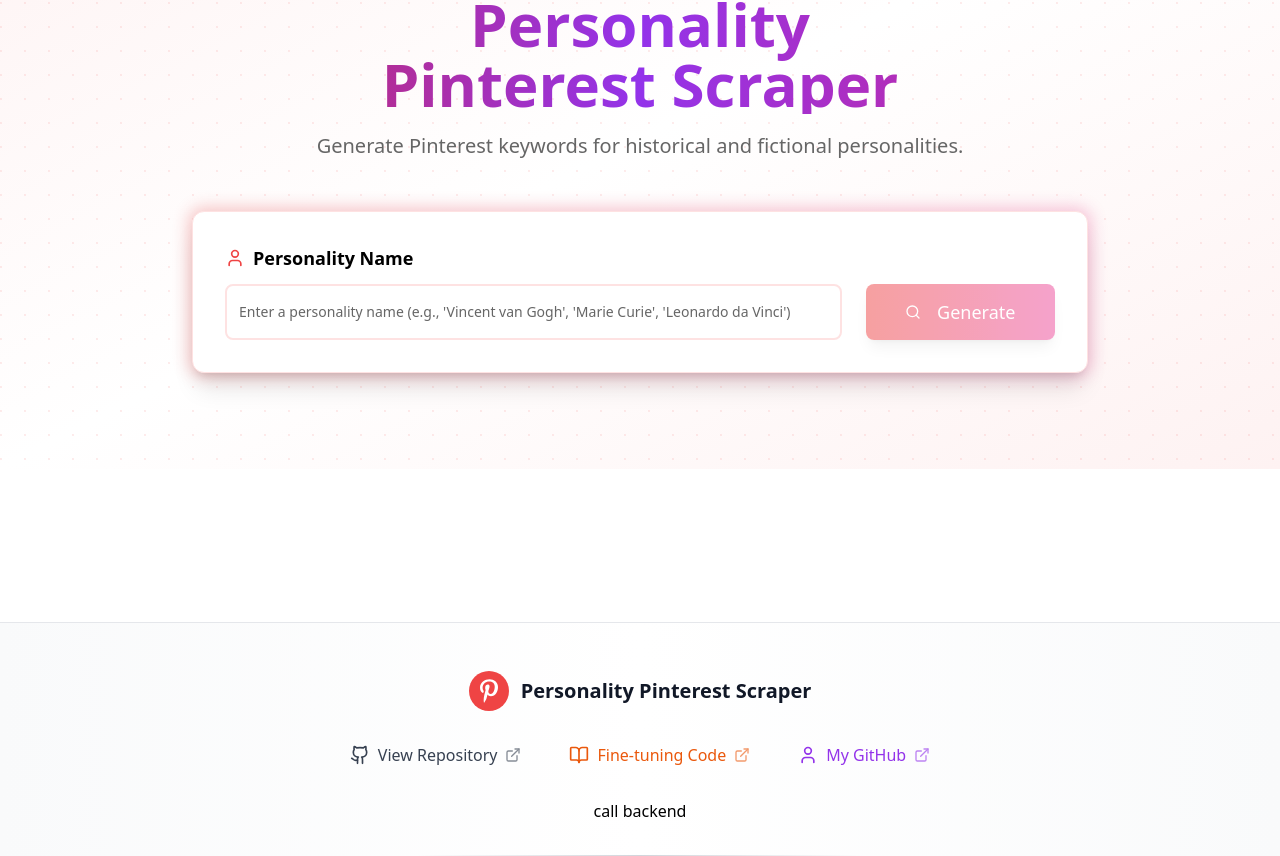
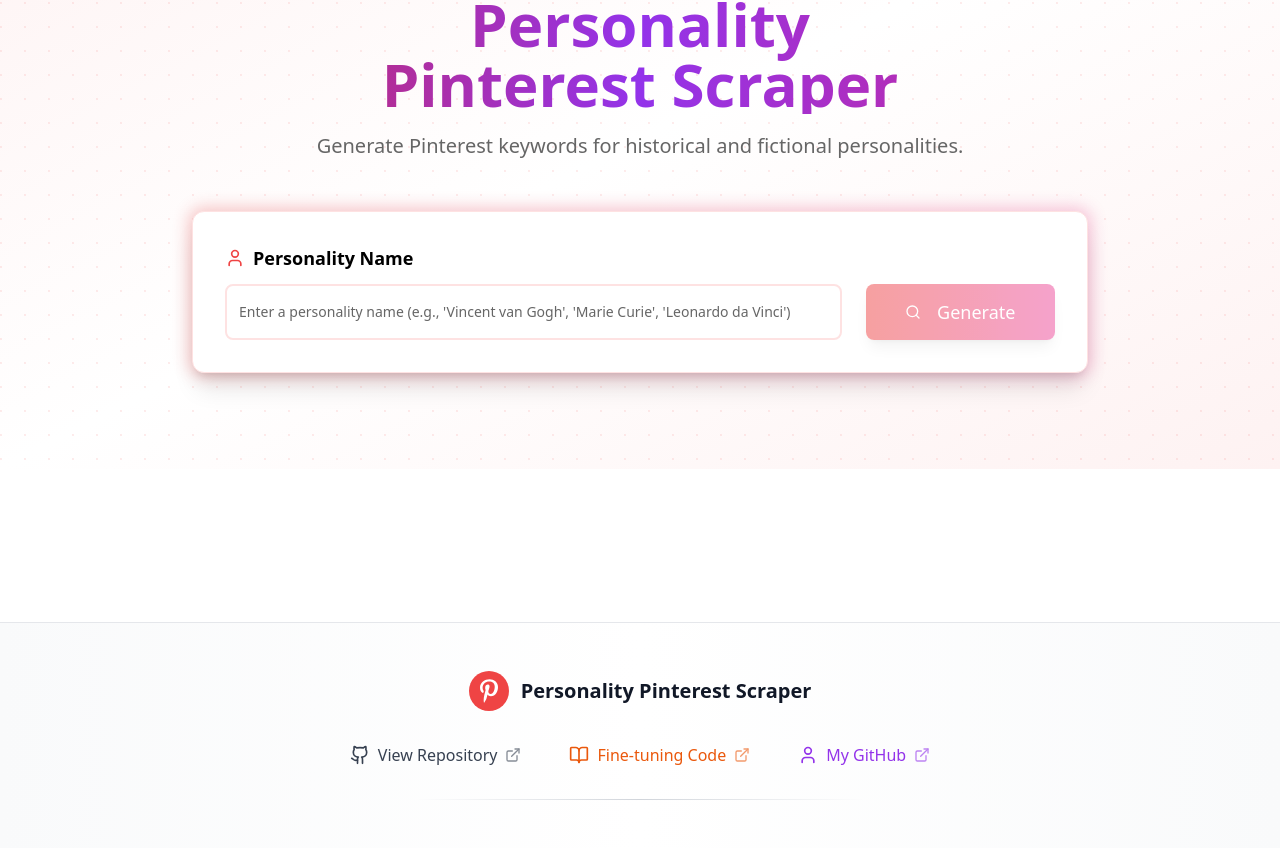
Before and after one commit to Amama-Fatima/pin-persona, a Next.js app: page / in a window 1280 px wide. Shown: the part 202-1058 px from the top of the page. Built offline with nearby package versions, Linux system fonts and the light colour scheme.

Commit message:
chore: some clean up and user feedback during scraping

```diff
--- a/src/components/Footer.tsx
+++ b/src/components/Footer.tsx
@@ -9,36 +9,7 @@
     <path d="M204 6.5C101.4 6.5 0 74.9 0 185.6 0 256 39.6 296 63.6 296c9.9 0 15.6-27.6 15.6-35.4 0-9.3-23.7-29.1-23.7-67.8 0-80.4 61.2-137.4 140.4-137.4 68.1 0 118.5 38.7 118.5 109.8 0 53.1-21.3 152.7-90.3 152.7-24.9 0-46.2-18-46.2-43.8 0-37.8 26.4-74.4 26.4-113.4 0-66.2-93.9-54.2-93.9 25.8 0 16.8 2.1 35.4 9.6 50.7-13.8 59.4-42 147.9-42 209.1 0 18.9 2.7 37.5 4.5 56.4 3.4 3.8 1.7 3.4 6.9 1.5 50.4-69 48.6-82.5 71.4-172.8 12.3 23.4 44.1 36 69.3 36 106.2 0 153.9-103.5 153.9-196.8C384 71.3 298.2 6.5 204 6.5z" />
   </svg>
 );
-const personalityData = {
-  personality_name: "Seneca",
-  culture_region: "Roman",
-  role: "Stoic Philosopher, Roman Statesman",
-  time_period: "Roman Empire, 1st Century CE",
-  bio: "Lucius Annaeus Seneca was a Roman Stoic philosopher, statesman, and advisor to Emperor Nero. He wrote on topics like ethics, virtue, and resilience. His writings include moral letters, tragedies, and philosophical treatises that influenced both ancient and modern thought.",
-};
-const callbackend = async () => {
-  try {
-    const response = await fetch("https://pin-persona.onrender.com/scrape", {
-      method: "POST",
-      headers: {
-        "Content-Type": "application/json",
-      },
-      body: JSON.stringify({
-        keyword: "cats",
-        limit: 3,
-      }),
-    });
 
-    const data = await response.json();
-    console.log("Response data:", data);
-
-    if (!response.ok) {
-      console.error("Error response:", data);
-    }
-  } catch (error) {
-    console.error("Fetch error:", error);
-  }
-};
 const Footer = () => {
   const links = [
     {
@@ -97,7 +68,6 @@
               );
             })}
           </div>
-          <button onClick={callbackend}>call backend</button>
 
           {/* Divider */}
           <div className="w-full max-w-md h-px bg-gradient-to-r from-transparent via-gray-300 dark:via-gray-600 to-transparent"></div>
--- a/src/components/UnifiedImageFeed.tsx
+++ b/src/components/UnifiedImageFeed.tsx
@@ -102,7 +102,9 @@
               <Images className="h-8 w-8 text-gray-400" />
             </div>
             <h3 className="text-lg font-medium text-gray-900 dark:text-gray-100 mb-2">
-              {isLoading ? "Loading images..." : "No images found yet"}
+              {isLoading
+                ? "Loading images... This may take 30 seconds"
+                : "No images found yet"}
             </h3>
             <p className="text-sm text-gray-500 dark:text-gray-400 max-w-sm">
               {isLoading
```
